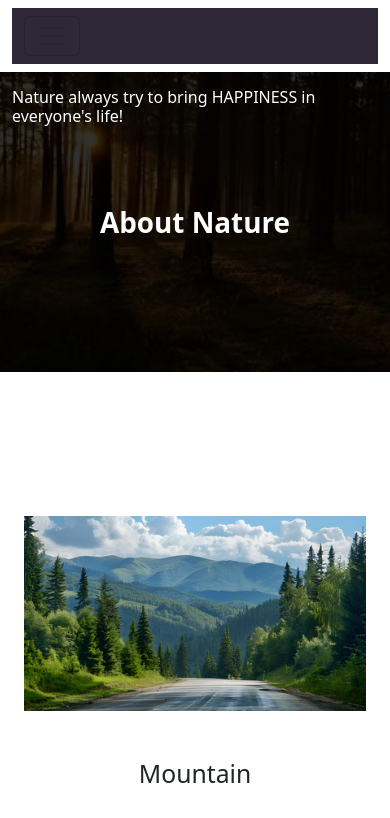
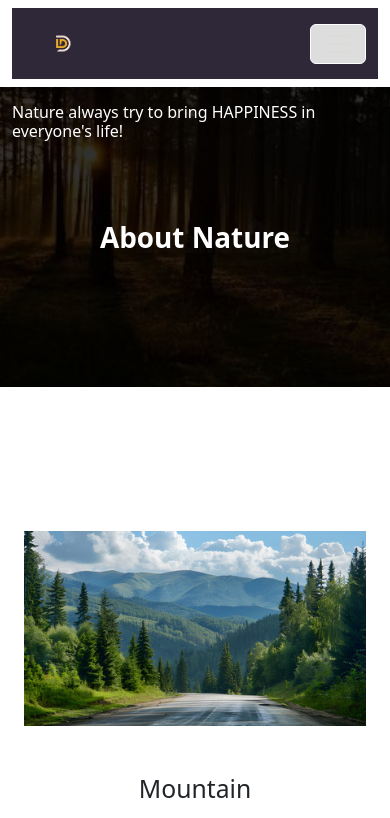
Before and after one commit to Shravanirajvaidya/NatureWebsite, a plain HTML site: page About us.html in a window 390 px wide. Shown: the top 818 px of the page. Drawn offline with Linux system fonts and the light colour scheme.

Commit message:
logo taken outside

```diff
--- a/About us.html
+++ b/About us.html
@@ -17,10 +17,16 @@
 <div class="container-fluid">
 
 
+ <a class="navbar-brand" href="#">
+      <img src="logo.jpg" alt="logo not found" height="45px" width="75px"/>
+    </a>
+
 <button class="navbar-toggler" type="button" data-bs-toggle="collapse" data-bs-target="#navbarSupportedContent"
-            aria-controls="navbarSupportedContent" aria-expanded="false" aria-label="Toggle navigation">
-      <span class="navbar-toggler-icon"></span>
+      aria-controls="navbarSupportedContent" aria-expanded="false" aria-label="Toggle navigation"
+      style="border: 1px solid white; background-color: #ddd;">
+      <span class="navbar-toggler-icon" style="filter: invert(100%);"></span>
     </button>
+
 
 <div class="collapse navbar-collapse" id="navbarSupportedContent">
 <ul class="navbar-nav me-auto mb-2 mb-lg-0">
```
Also changed, not shown: contact us.html (+6 -2 lines), index.html (+7 -2 lines).
